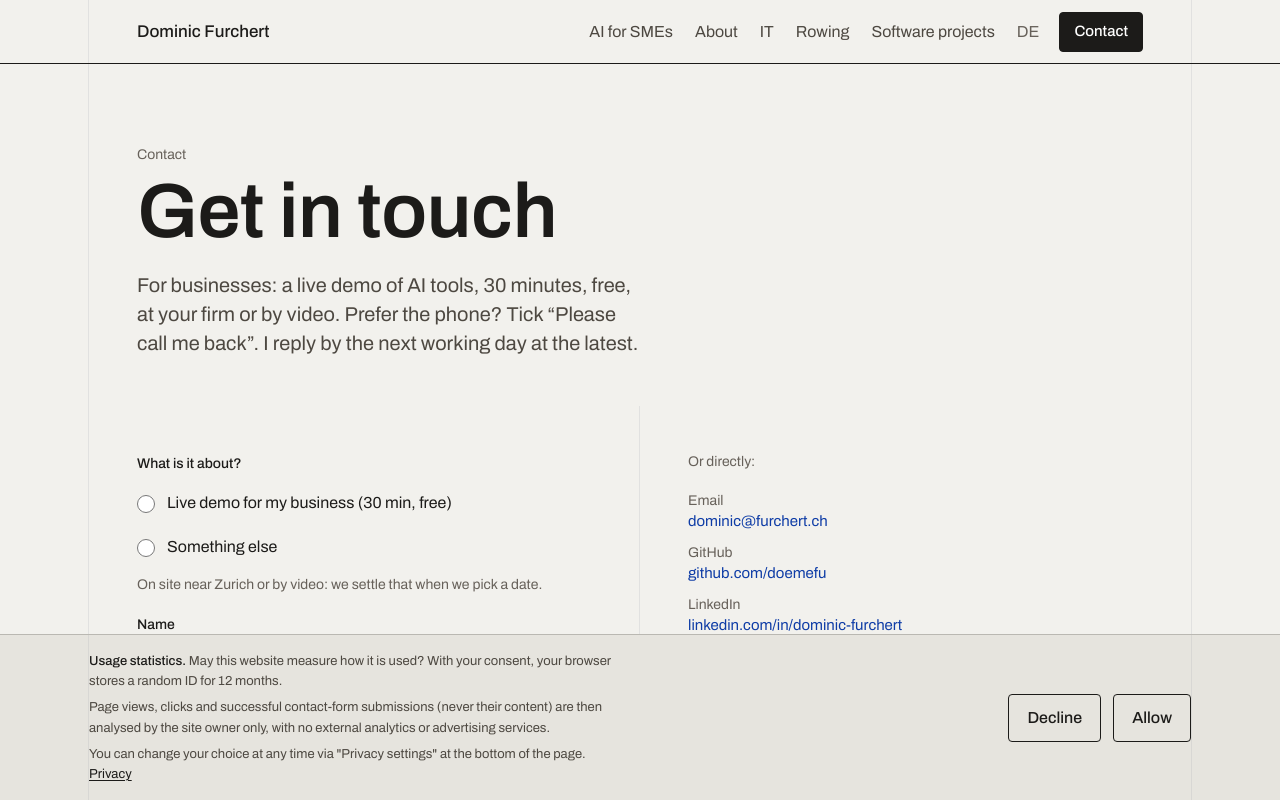
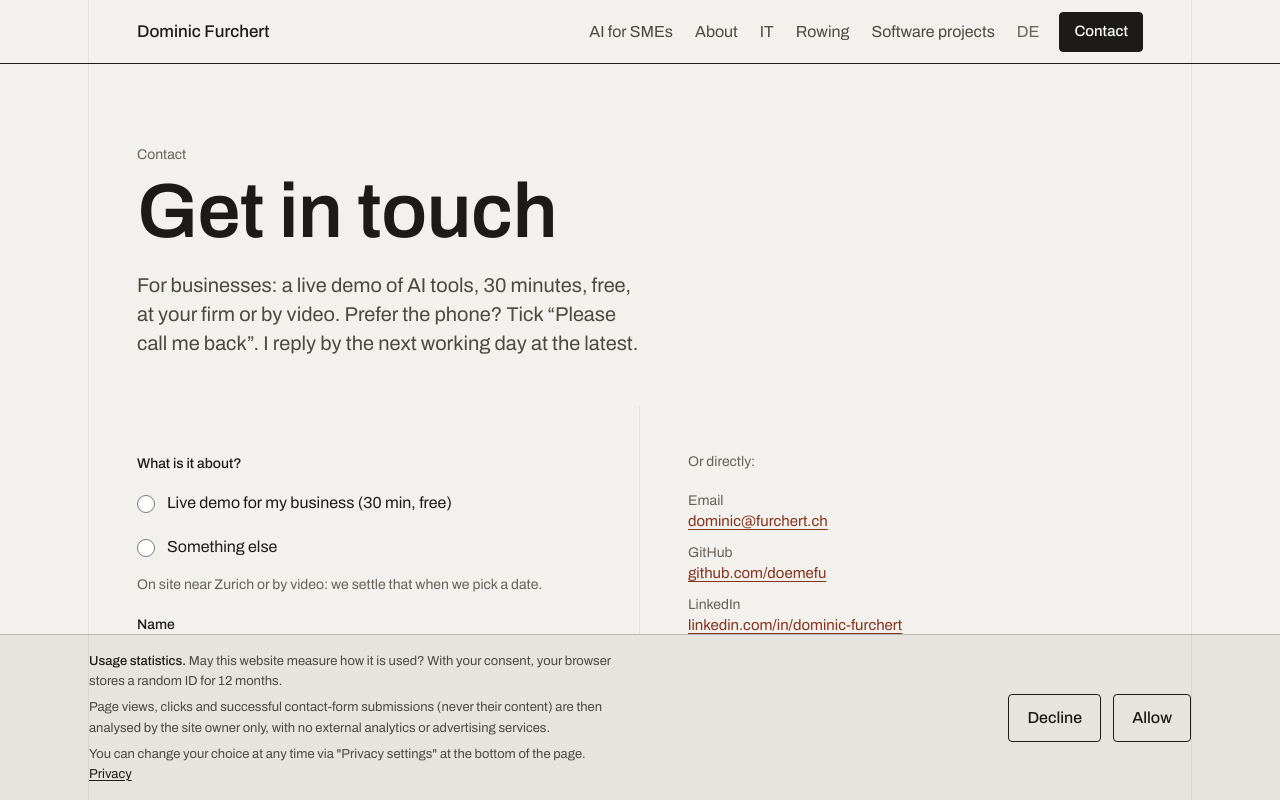
Before and after one commit to doemefu/furchert-ch, a Next.js app: page /en/contact in a window 1280 px wide. Shown: the top 800 px of the page. Built offline with nearby package versions, Linux system fonts and the light colour scheme; no server answers.

Commit message:
Public contact links use .text-link, legal and contact text on redesign tokens

```diff
--- a/src/app/[locale]/contact/page.tsx
+++ b/src/app/[locale]/contact/page.tsx
@@ -54,7 +54,7 @@ export default async function ContactPage({
     ...CONTACTS,
     { label: t('contact.labelLocation'), value: t('footer.location'), href: null },
   ];
-  const linkStyle = { fontSize: 'var(--fs-15)', color: 'var(--blue-base)', textDecoration: 'none' };
+  const linkStyle = { fontSize: 'var(--fs-15)' };
 
   return (
     <div>
@@ -91,18 +91,19 @@ export default async function ContactPage({
                     {c.label}
                   </div>
                   {'email' in c ? (
-                    <ContactEmail style={linkStyle} />
+                    <ContactEmail className="text-link" style={linkStyle} />
                   ) : c.href ? (
                     <a
                       href={c.href}
                       target={c.href.startsWith('http') ? '_blank' : undefined}
                       rel={c.href.startsWith('http') ? 'noopener noreferrer' : undefined}
+                      className="text-link"
                       style={linkStyle}
                     >
                       {c.value}
                     </a>
                   ) : (
-                    <span style={{ fontSize: 'var(--fs-15)', color: 'var(--n-70)' }}>{c.value}</span>
+                    <span style={{ fontSize: 'var(--fs-15)', color: 'var(--text-2)' }}>{c.value}</span>
                   )}
                 </div>
               ))}
--- a/src/components/ui/LegalPage.tsx
+++ b/src/components/ui/LegalPage.tsx
@@ -19,13 +19,13 @@ const headLabel = {
 
 const bodyText = {
   fontSize: 'var(--fs-16)',
-  color: 'var(--n-60)',
+  color: 'var(--text-2)',
   lineHeight: 1.6,
   letterSpacing: 0,
   maxWidth: '70ch',
 };
 
-const valueText = { fontSize: 'var(--fs-16)', color: 'var(--n-100)', marginTop: '.25rem' };
+const valueText = { fontSize: 'var(--fs-16)', color: 'var(--text-1)', marginTop: '.25rem' };
 
 export function LegalPage({ copy }: { copy: LegalPageCopy }) {
   return (
@@ -44,7 +44,7 @@ export function LegalPage({ copy }: { copy: LegalPageCopy }) {
               <div style={label}>{copy.emailLabel}</div>
               <div style={valueText}>
                 {/* The address is rendered only in the browser (#147). */}
-                <ContactEmail style={{ color: 'var(--blue-base)', textDecoration: 'none' }} />
+                <ContactEmail className="text-link" />
               </div>
             </div>
           </div>
```
